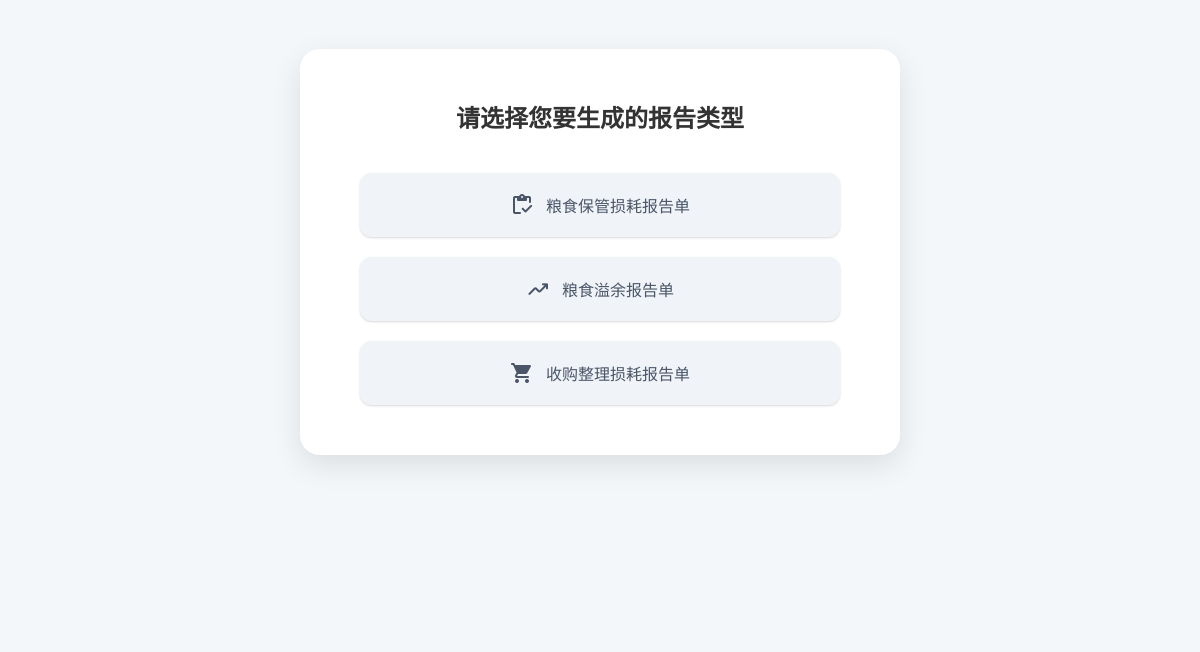
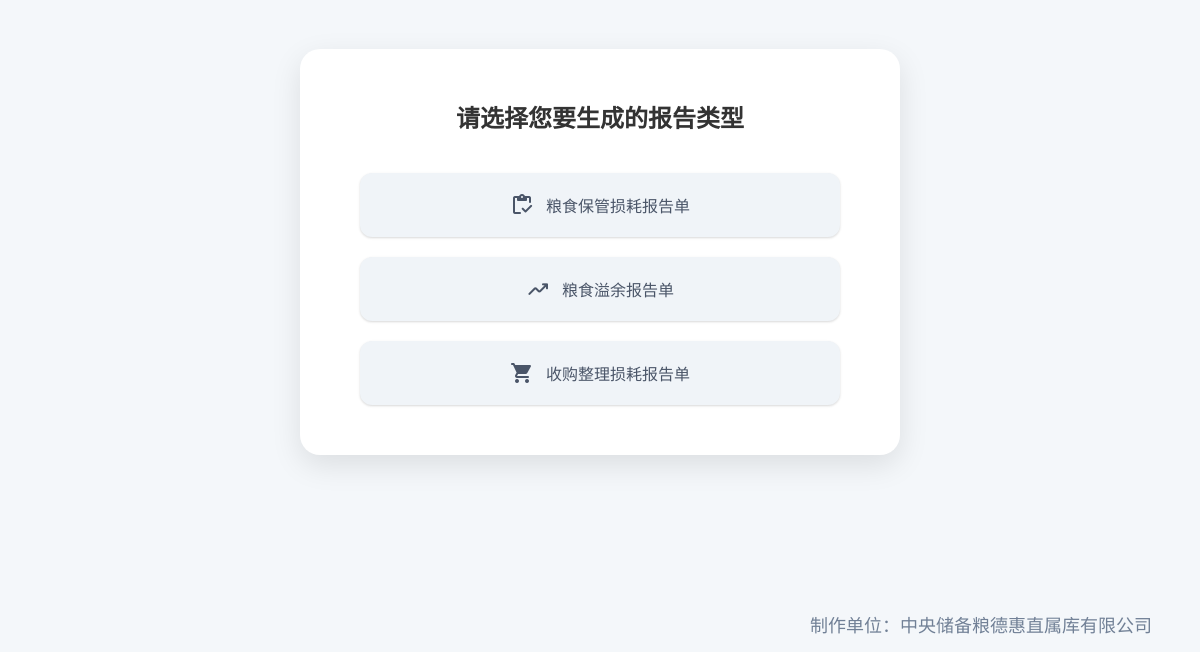
Before and after one commit to ChiMings/crop, an Electron app: page index.html in a window 1200 px wide. Shown: the part 148-800 px from the top of the page. Drawn offline with Linux system fonts and the light colour scheme.

Commit message:
更新报告单，优化构建图标，更新首页单位展示

```diff
--- a/index.html
+++ b/index.html
@@ -64,6 +64,14 @@
         .btn-mode .material-symbols-rounded {
             font-size: 24px;
         }
+        .footer-credit {
+            position: fixed;
+            right: 48px;
+            bottom: 12px;
+            color: #718096;
+            font-size: 18px;
+            user-select: none;
+        }
     </style>
 </head>
 <body>
@@ -101,5 +109,6 @@
             });
         });
     </script>
+    <div class="footer-credit">制作单位：中央储备粮德惠直属库有限公司</div>
 </body>
 </html>
```
Also changed, not shown: package.json (+8 -8 lines), build/1024.png (added), build/128.png (added), build/16.png (added), build/256.png (added), build/32.png (added), build/512.png (added), build/64.png (added), build/icon.png (deleted), 1 other file.
